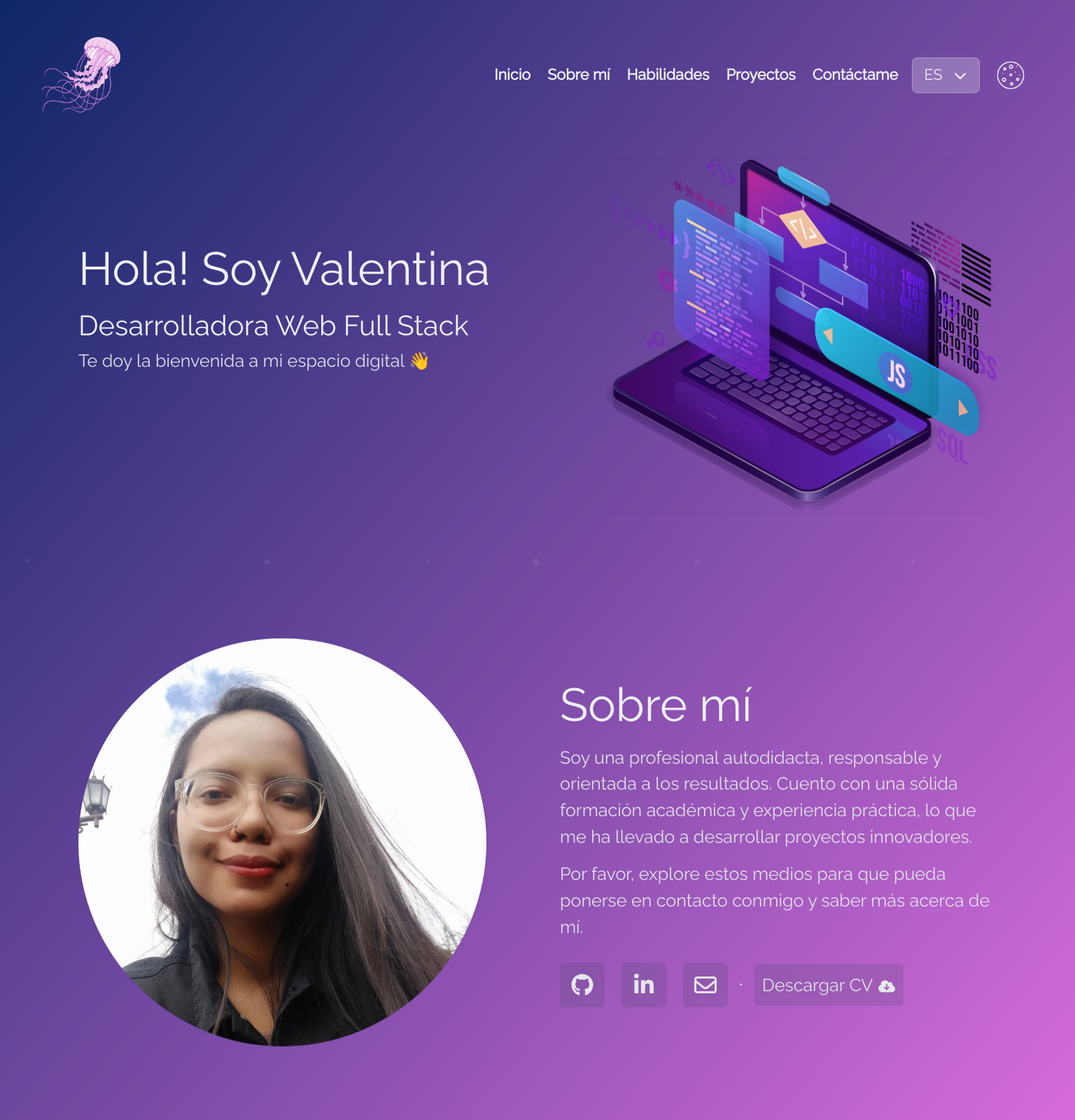
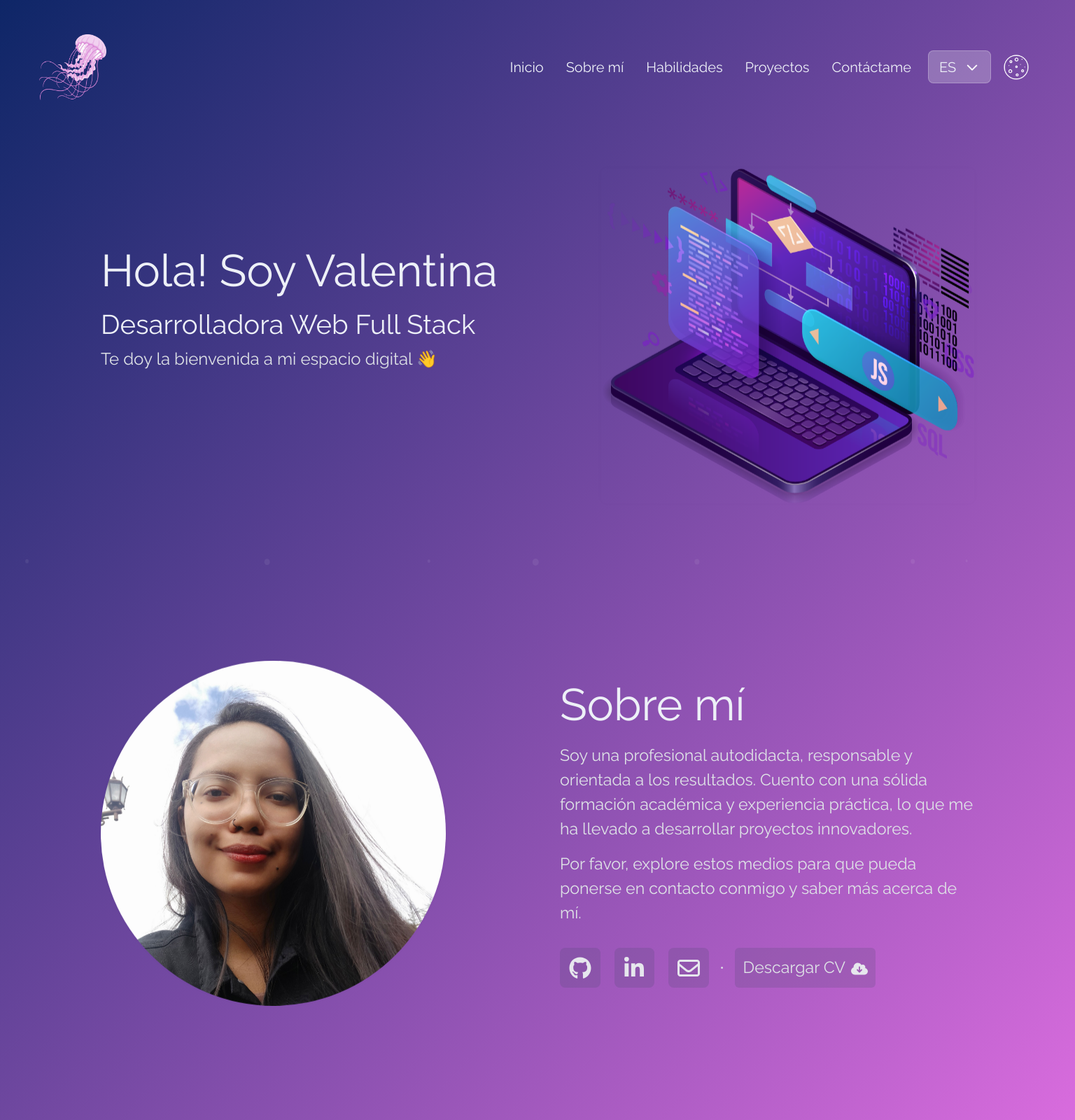
Before and after one commit to svalentinaog/portfolio-svalentinaog, a React (Vite) app: page / in a window 1536 px wide. Shown: the top 1600 px of the page at 70% size. Built offline with nearby package versions, Linux system fonts and the light colour scheme; a web font is replaced by a local one.

Commit message:
update responsive 1501px

```diff
--- a/src/styles/components/_navbar.scss
+++ b/src/styles/components/_navbar.scss
@@ -132,7 +132,8 @@
 
   option {
     cursor: pointer;
-    color: black;
+    color: var(--text-primary);
+    background-color: var(--bg-select-option);
   }
 }
 
@@ -204,13 +205,13 @@
   }
 }
 
-/* Estilos para pantallas más grandes (1025px o más de ancho) */
+/* Estilos para pantallas más grandes (1501px más de ancho) */
 @media screen and (min-width: 1501px) {
   .bg-navbar-one {
-    padding: 3rem;
+    padding: 2.75rem;
 
     .image {
-      width: 7rem;
+      width: 6rem;
     }
   }
 
@@ -218,40 +219,26 @@
     padding: 0.5rem 5rem;
 
     .image {
-      width: 6rem;
+      width: 5rem;
     }
   }
 
   .navbar-main {
-    padding-top: 2rem;
-    padding-bottom: 2rem;
-    padding-left: 6rem;
-    padding-right: 6rem;
+    padding: 2rem 6rem 2rem 6rem;
   }
 
   .navbar .navbar-nav .nav-link {
-    color: var(--text-primary);
-    padding: 0.75rem;
-    font-size: 1.35rem;
-    font-weight: 700;
-    letter-spacing: 0;
-    transition: all 0.8s cubic-bezier(0.34, 1.45, 0.7, 1);
+    padding: 1rem;
+    font-size: 1.25rem;
   }
 
   //  ---- Switch dark-mode/light-mode ----  //
   .theme-switch {
-    display: flex;
-    justify-content: center;
-    align-items: center;
-    cursor: pointer;
-    margin-left: 0.5rem;
+    margin-left: 0.25rem;
 
     img {
-      width: 4rem;
-      height: 4rem;
-      border-radius: 50%;
-      padding: 0.60rem;
-      transition: fill 0.5s, background-color 0.5s, box-shadow 0.5s;
+      width: 3.5rem;
+      height: 3.5rem;
     }
 
     &:hover img {
@@ -263,8 +250,8 @@
   // selector de idioma
   .form-select {
     padding: 0.375em 2.25em 0.375em 0.75em;
-    font-size: 1.35rem;
-    background-size: 1.35rem;
+    font-size: 1.25rem;
+    background-size: 1.25rem;
     background-position: right 1rem center;
     border-radius: 0.475rem;
 
@@ -272,9 +259,5 @@
       cursor: pointer;
       box-shadow: 0 0 10px rgba(255, 255, 255, 0.1);
     }
-
-    option {
-      cursor: pointer;
-    }
   }
 }
--- a/src/styles/globals.scss
+++ b/src/styles/globals.scss
@@ -16,22 +16,22 @@ body {
 }
 
 .landing-page {
-  padding-top: 7rem;
-  padding-right: 7rem;
-  padding-left: 7rem;
-  padding-bottom: 10rem;
-  gap: 7rem;
   display: flex;
   flex-direction: column;
   justify-content: center;
+  padding: 7rem 7rem 10rem 7rem;
+  gap: 7rem;
 }
 
 @media screen and (max-width: 767px) {
   .landing-page {
-    padding-top: 0;
-    padding-right: 2rem;
-    padding-left: 2rem;
-    padding-bottom: 7rem;
+    padding: 0rem 2rem 7rem 2rem;
     gap: 3rem;
   }
 }
+
+@media screen and (min-width: 1501px) {
+  .landing-page {
+    padding: 9rem 9rem 12rem 9rem;
+  }
+}
--- a/src/styles/pages/_aboutme.scss
+++ b/src/styles/pages/_aboutme.scss
@@ -25,18 +25,15 @@
 
   h1 {
     font-size: 3.10rem;
-    //color: $text-primary-dark;
     margin: 0;
   }
 
   h2 {
     font-size: 1.85rem;
-    //color: $text-primary-dark;
   }
 
   div>p {
     font-size: 1.15rem;
-    // color: $text-secondary-dark;
   }
 }
 
@@ -310,31 +307,31 @@
 
     .text-content-aboutme {
       h1 {
-        font-size: 4.15rem;
+        font-size: 4rem;
       }
 
       h2 {
-        font-size: 2.5rem;
+        font-size: 2.40rem;
       }
 
       div>p {
-        font-size: 1.57rem;
+        font-size: 1.45rem;
       }
     }
 
-    .photo-aboutme {
-      img {
-        max-width: 90%;
-      }
-    }
+    // .photo-aboutme {
+    //   img {
+    //     max-width: 75%;
+    //   }
+    // }
 
     .social-media-container {
       display: flex;
       align-items: center;
-      gap: 1.5rem;
+      gap: 1.25rem;
 
       .icons {
-        padding: 1rem;
+        padding: 0.80rem;
         border-radius: 0.475rem;
         cursor: pointer;
 
--- a/src/styles/pages/_entry.scss
+++ b/src/styles/pages/_entry.scss
@@ -1,9 +1,7 @@
 @import '.././utils/colors';
 
 .container-entry-home {
-  padding-top: 3.5rem;
-  padding-left: 7rem;
-  padding-right: 7rem;
+  padding: 3.5rem 7rem 0 7rem;
   width: 100%;
   height: 100vh;
   margin-right: auto;
@@ -161,10 +159,6 @@
     }
   }
 
-  // span {
-  //   // color: white;
-  // }
-
   @keyframes downloadAnimation {
     0% {
       transform: translateY(0);
@@ -229,10 +223,7 @@
 
 @media screen and (max-width: 767px) {
   .container-entry-home {
-    padding-top: 4rem;
-    padding-left: 2rem;
-    padding-right: 2rem;
-
+    padding: 4rem 2rem 0 2rem;
     flex-direction: column;
     align-items: center;
     justify-content: center;
@@ -288,20 +279,20 @@
 
 @media screen and (min-width: 1501px) {
   .container-entry-home {
-    padding-top: 5rem;
+    padding: 5rem 9rem 0 9rem;
     gap: 2.5rem;
 
     .text-content-entry-home {
       h1 {
-        font-size: 4.15rem;
+        font-size: 4rem;
       }
 
       h2 {
-        font-size: 2.5rem;
+        font-size: 2.40rem;
       }
 
       div>p {
-        font-size: 1.57rem;
+        font-size: 1.5rem;
       }
     }
 
--- a/src/styles/utils/_colors.scss
+++ b/src/styles/utils/_colors.scss
@@ -70,6 +70,9 @@ $color-icon-social-dark: #e6e7ed;
 $bg-select-light: #ffffff3d;
 $bg-select-dark: #151822;
 
+$bg-select-option-light: #9575B8;
+$bg-select-option-dark: #151822;
+
 $border-select-light: #ffffff3d;
 $border-select-dark: #495057;
 
@@ -96,6 +99,7 @@ $color-select-dark: #e6e7ed;
   --color-icon-social: #{$color-icon-social-light};
 
   --bg-select: #{$bg-select-light};
+  --bg-select-option: #{$bg-select-option-light};
   --border-select: #{$border-select-light};
   --color-select: #{$color-select-light};
 }
@@ -119,6 +123,7 @@ $color-select-dark: #e6e7ed;
   --color-icon-social: #{$color-icon-social-dark};
 
   --bg-select: #{$bg-select-dark};
+  --bg-select-option: #{$bg-select-option-dark};
   --border-select: #{$border-select-dark};
   --color-select: #{$color-select-dark};
 }
```
Also changed, not shown: 1 other file (tests, documents, lock files or other folders).
